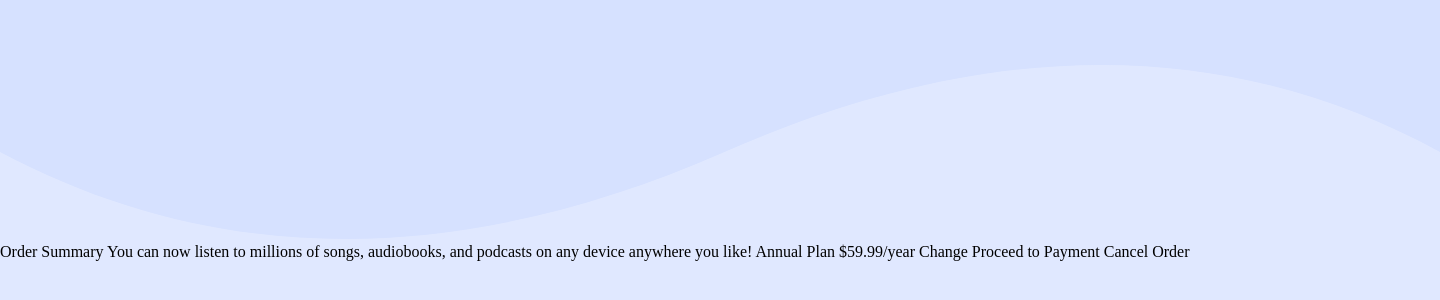
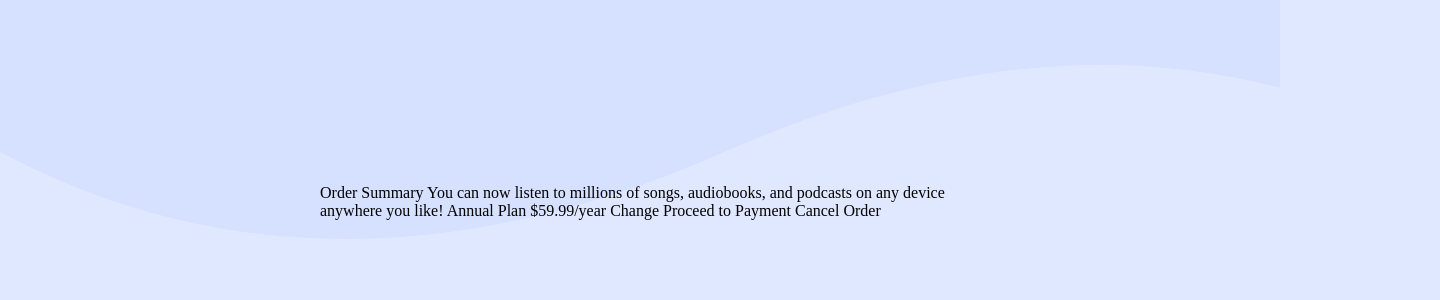
Before and after one commit to nkriedner/order-summary-challenge, a plain HTML site: page index.html in a window 1280 px wide. Shown: the part 198-498 px from the top of the page, 1440 px wide, since content can reach past the window. Drawn offline with Linux system fonts and the light colour scheme.

Commit message:
Change background patter img to css background + center card content

```diff
--- a/index.html
+++ b/index.html
@@ -11,10 +11,10 @@
         <link rel="stylesheet" href="styles.css" />
     </head>
     <body>
-        <img src="images/pattern-background-desktop.svg" alt="Background Pattern" />
-
-        Order Summary You can now listen to millions of songs, audiobooks, and podcasts on any device anywhere you like!
-        Annual Plan $59.99/year Change Proceed to Payment Cancel Order
+        <div class="card-container">
+            Order Summary You can now listen to millions of songs, audiobooks, and podcasts on any device anywhere you
+            like! Annual Plan $59.99/year Change Proceed to Payment Cancel Order
+        </div>
 
         <!-- <div class="attribution">
             Challenge by <a href="https://www.frontendmentor.io?ref=challenge" target="_blank">Frontend Mentor</a>.
--- a/styles.css
+++ b/styles.css
@@ -16,4 +16,14 @@
 
 body {
     background-color: var(--color-pale-blue);
+    background-image: url("images/pattern-background-desktop.svg");
+    background-repeat: no-repeat;
+    min-height: 100vh;
+    display: flex;
+    justify-content: center;
+    align-items: center;
 }
+
+.card-container {
+    width: 50%;
+}
```
Also changed, not shown: design/desktop-preview.jpg.
